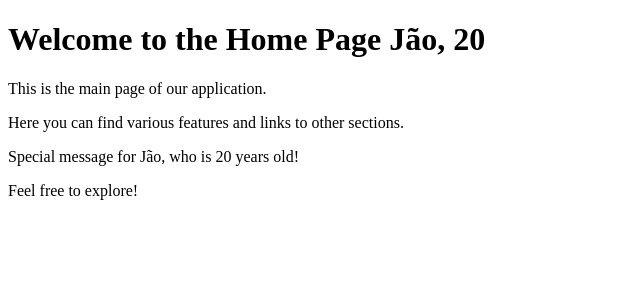
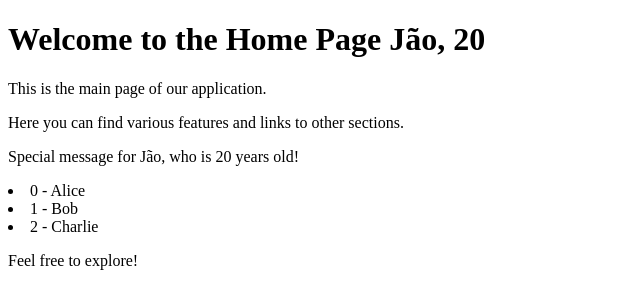
Before and after one commit to adanlsant/FrontJSL, an Angular app: page / in a window 1280 px wide. Shown: the top 308 px of the page, without its empty margins (0-640 px from the left). Built offline with nearby package versions, Linux system fonts and the light colour scheme.

Commit message:
Adicionando lista de usuarios

```diff
--- a/src/app/components/home/home.html
+++ b/src/app/components/home/home.html
@@ -13,5 +13,10 @@
     @else if(nome == "Jão" && idade == 20) {
         <p>Special message for Jão, who is 20 years old!</p>
     }
+    @for (item of users; track i; let i = $index) {
+        <li>{{ i }} - {{ item.name }}</li>
+    } @empty {
+        <li>No items found</li>
+    }
     <p>Feel free to explore!</p>
 </div>
--- a/src/app/components/home/home.ts
+++ b/src/app/components/home/home.ts
@@ -10,4 +10,10 @@ export class Home {
 
   public nome: string = 'Jão';
   public idade: number = 20;
+
+  users = [
+    { id: 1, name: 'Alice' },
+    { id: 2, name: 'Bob' },
+    { id: 3, name: 'Charlie' },
+  ];
 }
```
